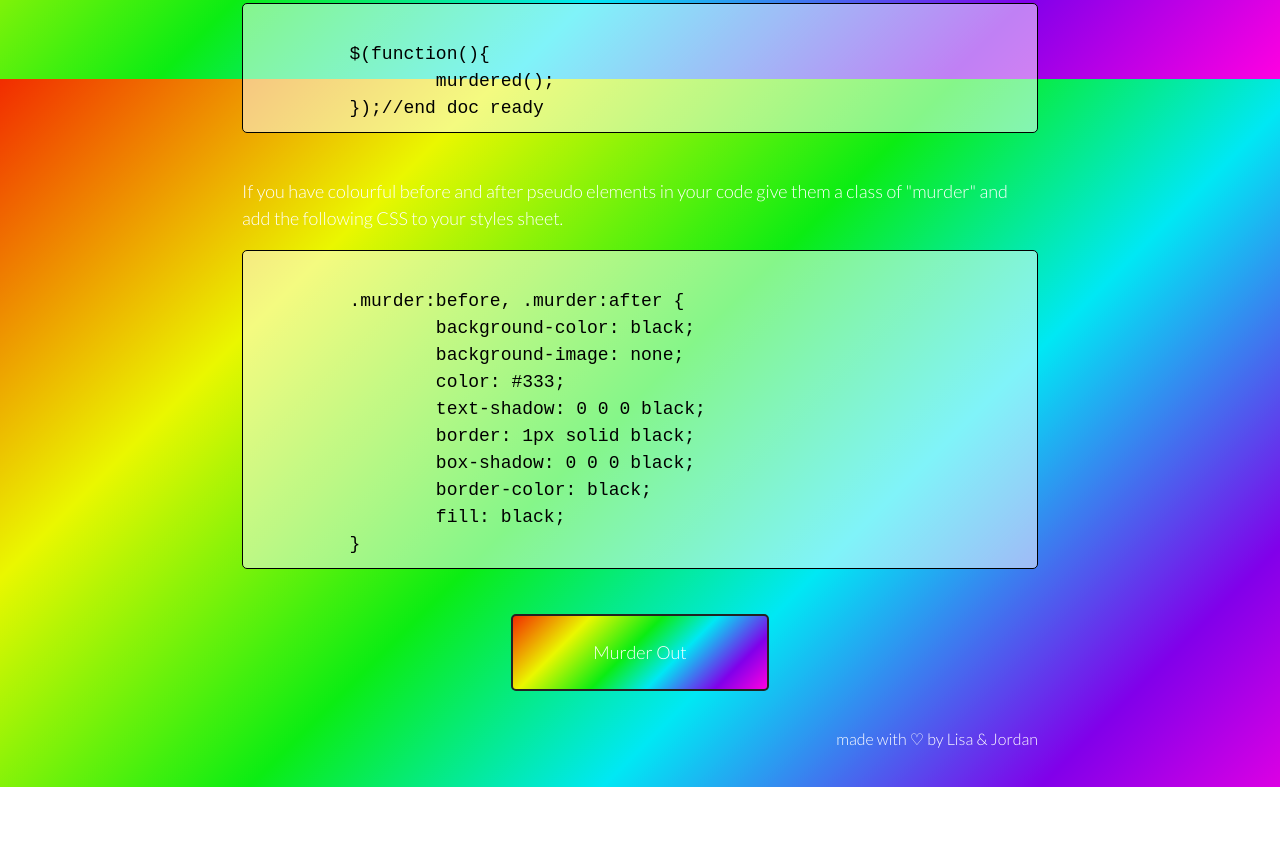
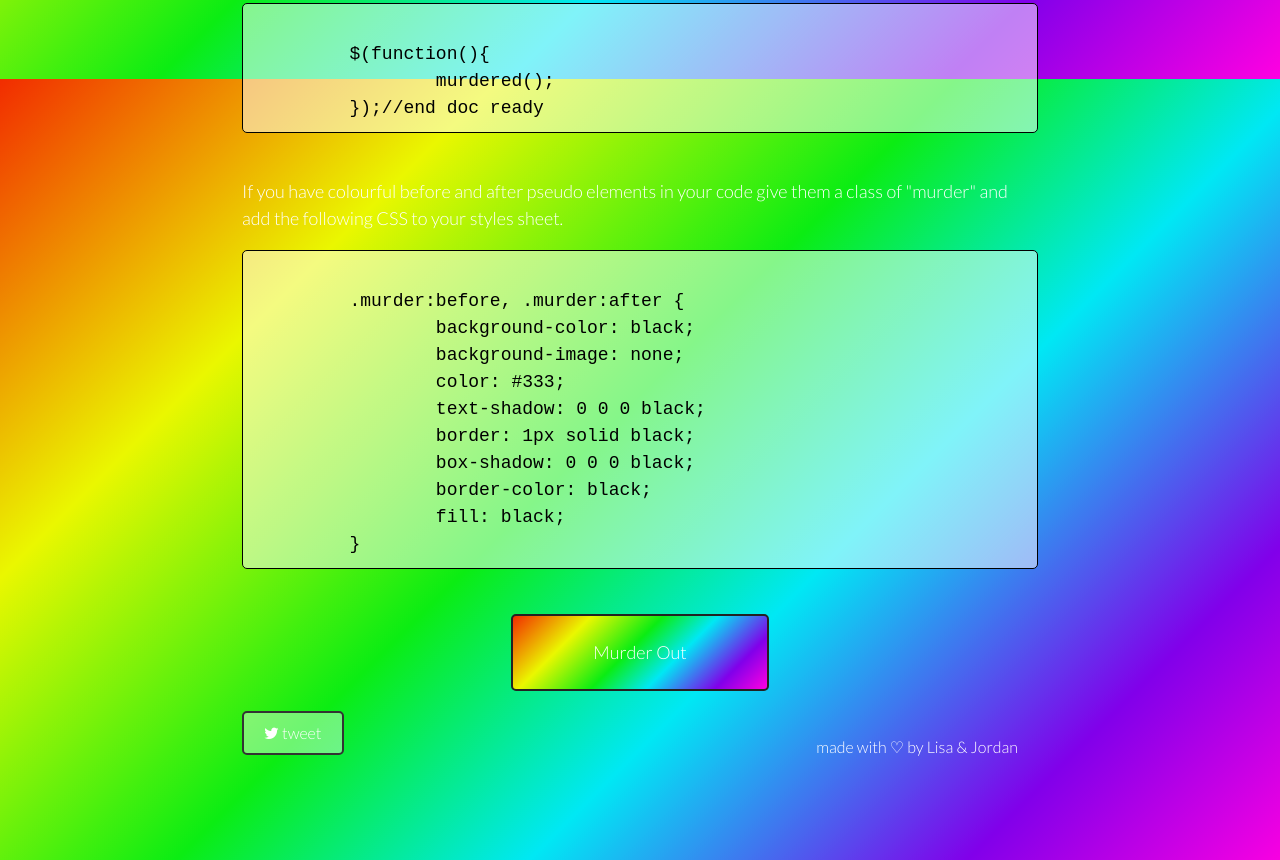
Before and after one commit to lisafolkerson/murderedOut.js, a website: page index.html in a window 1280 px wide. Shown: the part 1521-2381 px from the top of the page. Before the commit the page ends 2308 px from the top, so only its background shows below. Drawn offline with nearby package versions, Linux system fonts and the light colour scheme.

Commit message:
bookmarklet

```diff
--- a/index.html
+++ b/index.html
@@ -5,6 +5,7 @@
 	<meta name="viewport" content="width=device-width, initial-scale=1.0">
 	<link href='http://fonts.googleapis.com/css?family=Lato:300,400,700,900,300italic|Abril+Fatface' rel='stylesheet' type='text/css'>
 	<link rel="stylesheet" href="styles.css">
+	<link rel="stylesheet" href="http://maxcdn.bootstrapcdn.com/font-awesome/4.3.0/css/font-awesome.min.css">
 	<title>Lights Out for Earth Day</title>
 </head>
 <body>
@@ -61,7 +62,14 @@
 		</section><!--end moneyShot-->
 
 		<footer>
-			<p>made with &#9825; by <a href="http://lisafolkerson.com/">Lisa</a>  &#38; <a href="http://jordandeutsch.com/">Jordan</a></p>
+			<div class="tweet">
+				<a href="https://twitter.com/intent/tweet?text=I%20murdered%20out%20my%20site%20for%20earth%20day%20&url=http%3A%2F%2Fjordandeutsch.com/murderedOut.js" target="_">
+					<i class="fa fa-twitter" class= "twitterLogo"></i>
+					<p>tweet</p>
+				</a>
+			</div>
+
+			<p class="credits">made with &#9825; by <a href="http://lisafolkerson.com/" target="_">Lisa</a>  &#38; <a href="http://jordandeutsch.com/" target="_">Jordan</a></p>
 		</footer>
 	</div><!--end wrapper-->
 
--- a/styles.css
+++ b/styles.css
@@ -93,7 +93,7 @@ h1 {
 	border-radius: 5px;
 	border: 2px solid #222;
 	cursor: pointer;
-	background: <font><font>background: #f22c00; /* Old browsers */</font></font>
+
 	background: -moz-linear-gradient(-45deg,  #f22c00 0%, #eaf700 24%, #0bed13 46%, #00e8f4 63%, #8100ea 84%, #ff00e1 100%); /* FF3.6+ */
 	background: -webkit-gradient(linear, left top, right bottom, color-stop(0%,#f22c00), color-stop(24%,#eaf700), color-stop(46%,#0bed13), color-stop(63%,#00e8f4), color-stop(84%,#8100ea), color-stop(100%,#ff00e1)); /* Chrome,Safari4+ */
 	background: -webkit-linear-gradient(-45deg,  #f22c00 0%,#eaf700 24%,#0bed13 46%,#00e8f4 63%,#8100ea 84%,#ff00e1 100%); /* Chrome10+,Safari5.1+ */
@@ -113,9 +113,26 @@ h1 {
 
 footer{
 	font-size: 16px;
+	margin:20px 0;
+	display: inline-block;
+	width: 100%;
+}
+.tweet{
+	float: left;
+	color: #333;
+	background: rgba(255,255,255,0.4);
+	border: 2px solid #333;
+	border-radius: 5px;
+	padding: 8px 20px;
+}
+.tweet p{
+	display: inline;
+}
+.credits{
 	float: right;
-	margin:20px 0;
+	padding: 8px 20px;
 }
+
 footer a{
 	text-decoration: none;
 	color: white;
```
